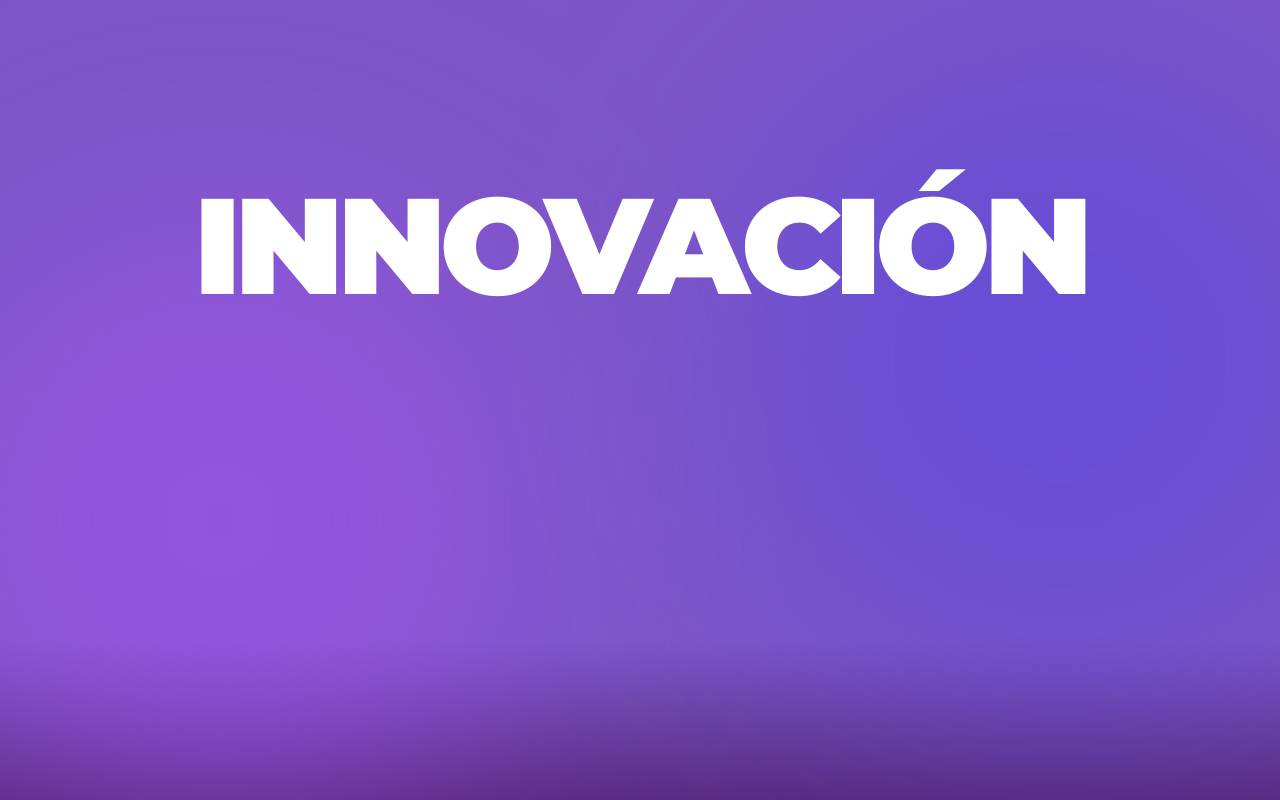
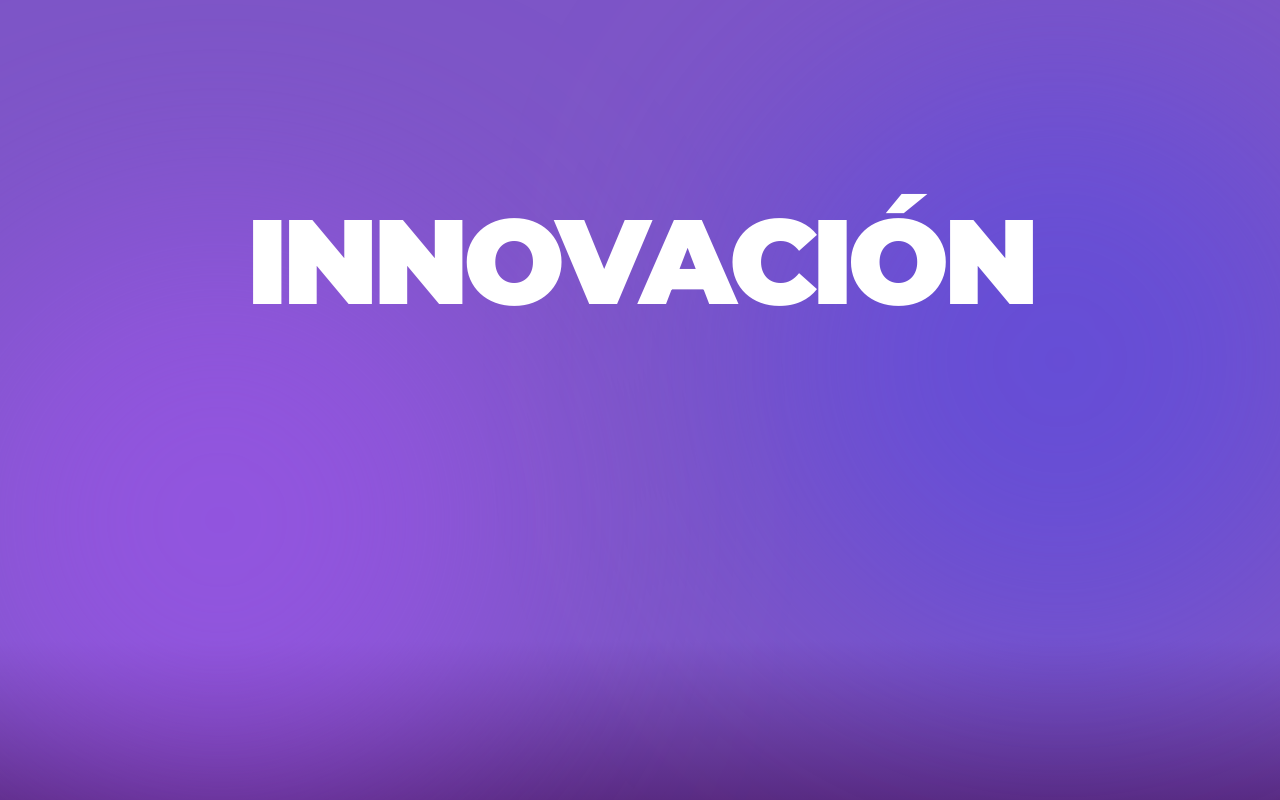
Before and after one commit to Marketing-Newtec/newtec-sitioweb, a React (Vite) app: page / in a window 1280 px wide. Shown: the top 800 px of the page. Built offline with nearby package versions, Linux system fonts and the light colour scheme.

Commit message:
hero-responsive 2

```diff
--- a/components/Hero.tsx
+++ b/components/Hero.tsx
@@ -14,10 +14,10 @@ export const Hero: React.FC = () => {
         initial={{ opacity: 0, scale: 0.95 }}
         whileInView={{ opacity: 1, scale: 1 }}
         transition={{ duration: 1.2, ease: "easeOut" }}
-        className="relative z-10 text-center max-w-4xl lg:max-w-5xl xl:max-w-6xl"
+        className="relative z-10 text-center max-w-4xl lg:max-w-5xl"
       >
-        {/* Título: Escalado progresivo para 1024px (lg) y 1440px (xl) */}
-        <h1 className="font-brand text-[12vw] xs:text-6xl md:text-8xl lg:text-[6.5rem] xl:text-[8.5rem] 2xl:text-[10rem] font-black mb-6 md:mb-10 leading-[1.1] md:leading-[0.95] tracking-tighter">
+        {/* Título: Reducido para laptops de 15" (breakpoint lg y xl) */}
+        <h1 className="font-brand text-[12vw] xs:text-6xl md:text-8xl lg:text-[5.5rem] xl:text-[7.5rem] 2xl:text-[9rem] font-black mb-6 md:mb-10 leading-[1.1] md:leading-[0.95] tracking-tighter">
           INNOVACIÓN <br />
           <motion.span
             initial={{ opacity: 0, x: -50 }}
@@ -29,17 +29,17 @@ export const Hero: React.FC = () => {
           </motion.span>
         </h1>
 
-        {/* Bajada: Reducida en laptops para mayor armonía */}
+        {/* Bajada: Más compacta para no saturar la pantalla de 15" */}
         <motion.p
           initial={{ opacity: 0 }}
           animate={{ opacity: 1 }}
           transition={{ delay: 1.2, duration: 1 }}
-          className="text-lg md:text-2xl lg:text-xl xl:text-2xl font-light text-purple-100/80 max-w-2xl lg:max-w-3xl mx-auto mb-10 md:mb-16 leading-relaxed px-2 md:px-4"
+          className="text-lg md:text-xl lg:text-lg xl:text-xl font-light text-purple-100/80 max-w-2xl mx-auto mb-10 md:mb-16 leading-relaxed px-2 md:px-4"
         >
           Llegamos para redefinir los estándares de la industria hospitalaria con la tecnología más moderna de la región.
         </motion.p>
 
-        {/* Botón: Ajuste de padding para pantallas medianas */}
+        {/* Botón */}
         <motion.div
           initial={{ opacity: 0, y: 20 }}
           animate={{ opacity: 1, y: 0 }}
@@ -48,7 +48,7 @@ export const Hero: React.FC = () => {
         >
           <a
             href="#portafolio"
-            className="group relative px-8 py-4 md:px-10 md:py-5 lg:px-12 lg:py-6 bg-white text-[#592B82] font-black text-lg md:text-xl rounded-2xl overflow-hidden shadow-2xl transition-all hover:shadow-white/20 hover:scale-105 active:scale-95"
+            className="group relative px-8 py-4 md:px-10 md:py-5 lg:px-11 lg:py-5 bg-white text-[#592B82] font-black text-lg rounded-2xl overflow-hidden shadow-2xl transition-all hover:shadow-white/20 hover:scale-105 active:scale-95"
           >
             <span className="relative z-10">DESCUBRÍ NEWTEC</span>
             <div className="absolute inset-0 bg-gradient-to-r from-purple-100 to-white opacity-0 group-hover:opacity-100 transition-opacity"></div>
```
